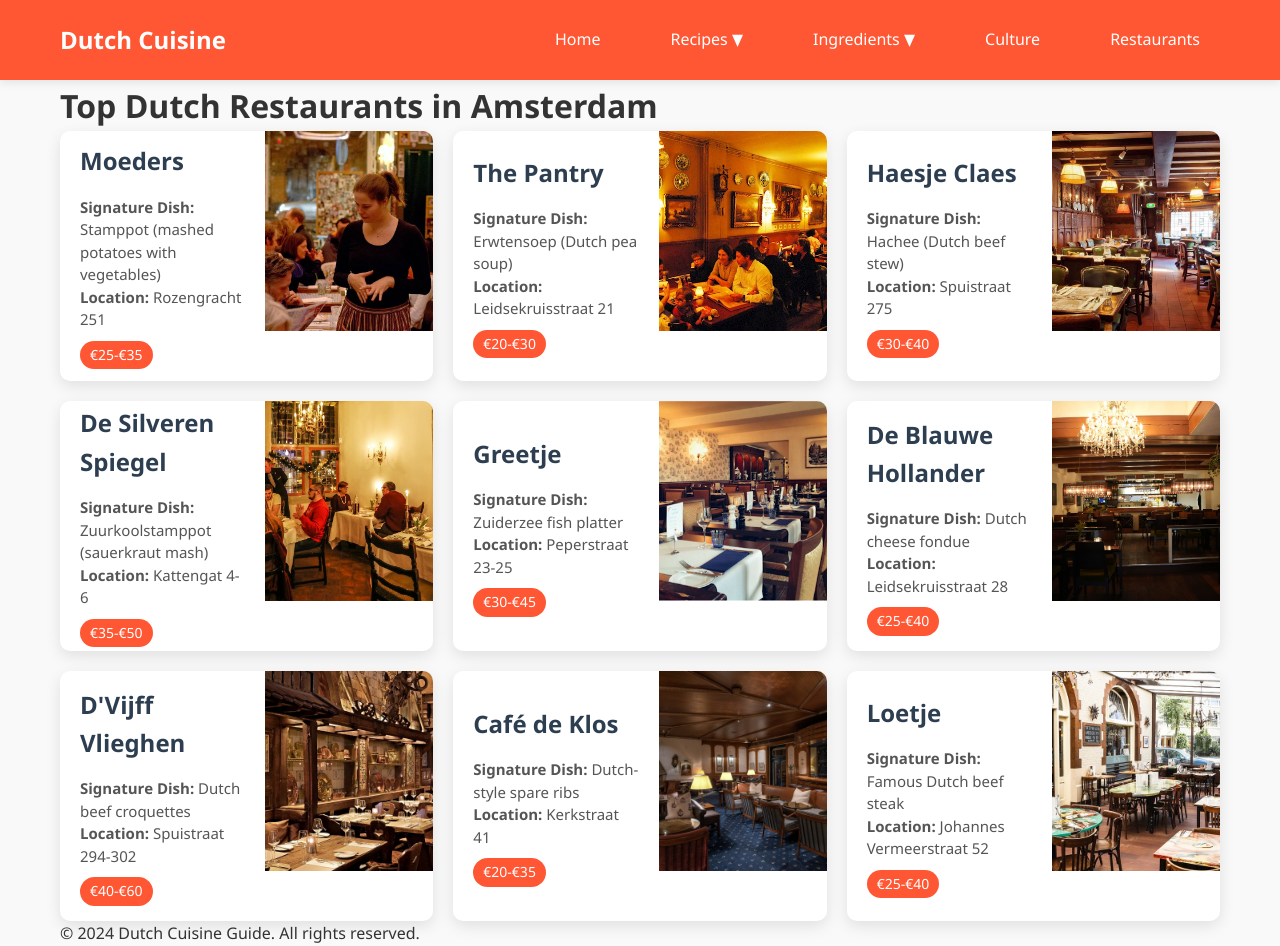
After one commit to iguisado228/holanda, a PHP site: template WEB/src/views/restaurants.php in a window 1280 px wide. The commit adds this page. Run offline with PHP 8.4, Linux system fonts and the light colour scheme; the template is opened without the code that fills it, so the values that code supplies are empty; some web fonts are replaced.

Commit message:
restaurants.php atala eginda

```diff
--- a/WEB/public/css/styles.css
+++ b/WEB/public/css/styles.css
@@ -874,3 +874,131 @@ body {
         max-height: 400px;
     }
 }
+
+/* Restaurant Grid Layout */
+.restaurants-grid {
+    display: grid;
+    grid-template-columns: repeat(auto-fit, minmax(350px, 1fr));
+    gap: 20px;
+    margin: 0 auto;
+    max-width: 1200px;
+}
+
+.restaurant-item {
+    width: 100%;
+}
+
+/* Restaurant Card Styles */
+.restaurant-card {
+    display: flex;
+    height: 250px;
+    background: white;
+    border-radius: 10px;
+    overflow: hidden;
+    box-shadow: 0 5px 15px rgba(0,0,0,0.1);
+    transition: all 0.3s ease;
+}
+
+.restaurant-card:hover {
+    transform: translateY(-5px);
+    box-shadow: 0 10px 20px rgba(0,0,0,0.15);
+}
+
+.restaurant-info {
+    flex: 1;
+    padding: 20px;
+    display: flex;
+    flex-direction: column;
+    justify-content: center;
+}
+
+.restaurant-img-container {
+    width: 45%;
+    overflow: hidden;
+}
+
+.restaurant-img {
+    width: 100%;
+    height: 100%;
+    object-fit: cover;
+    transition: transform 0.5s ease;
+}
+
+.restaurant-card:hover .restaurant-img {
+    transform: scale(1.05);
+}
+
+/* Text Styles */
+.card-title {
+    color: #2C3E50;
+    font-size: 1.5rem;
+    margin-bottom: 10px;
+}
+
+.card-text {
+    color: #555;
+    font-size: 1rem;
+    line-height: 1.5;
+}
+
+.price-tag {
+    display: inline-block;
+    background-color: #FF5733;
+    color: white;
+    padding: 5px 15px;
+    border-radius: 20px;
+    font-size: 1rem;
+    margin-top: 15px;
+    align-self: flex-start;
+}
+
+/* Responsive Design */
+@media (max-width: 768px) {
+    .restaurant-card {
+        flex-direction: column;
+        height: auto;
+    }
+
+    .restaurant-img {
+        height: 250px;
+    }
+}
+
+.restaurant-card {
+    transition: transform 0.3s ease, box-shadow 0.3s ease;
+    border: none;
+    overflow: hidden;
+    border-radius: 10px;
+}
+
+.restaurant-card:hover {
+    transform: translateY(-5px);
+    box-shadow: 0 10px 20px rgba(0,0,0,0.1);
+}
+
+.restaurant-img {
+    height: 200px;
+    object-fit: cover;
+    width: 100%;
+}
+
+.card-title {
+    color: #2C3E50;
+    font-weight: 600;
+    margin-bottom: 15px;
+}
+
+.card-text {
+    color: #555;
+    font-size: 15px;
+}
+
+.price-tag {
+    display: inline-block;
+    background-color: #FF5733;
+    color: white;
+    padding: 3px 10px;
+    border-radius: 20px;
+    font-size: 14px;
+    margin-top: 10px;
+}
--- a/WEB/src/views/parts/header.php
+++ b/WEB/src/views/parts/header.php
@@ -39,6 +39,7 @@
                     </div>
                 </div>
                 <a href="../views/culture.php">Culture</a>
+                <a href="../views/restaurants.php">Restaurants</a>
             </div>
         </div>
     </nav>
--- /dev/null
+++ b/WEB/src/views/restaurants.php
@@ -0,0 +1,161 @@
+<?php require_once 'parts/header.php';?>
+<body>
+    <div class="container">
+        <h1 class="text-center my-5">Top Dutch Restaurants in Amsterdam</h1>
+
+        <div class="restaurants-grid">
+            <!-- Restaurant 1 -->
+            <div class="restaurant-item">
+                <div class="restaurant-card">
+                    <div class="restaurant-info">
+                        <h3 class="card-title">Moeders</h3>
+                        <p class="card-text">
+                            <strong>Signature Dish:</strong> Stamppot (mashed potatoes with vegetables)<br>
+                            <strong>Location:</strong> Rozengracht 251
+                        </p>
+                        <span class="price-tag">€25-€35</span>
+                    </div>
+                    <div class="restaurant-img-container">
+                        <img src="../../public/img/moeders.jpg" class="restaurant-img" alt="Moeders Restaurant">
+                    </div>
+                </div>
+            </div>
+
+            <!-- Restaurant 2 -->
+            <div class="restaurant-item">
+                <div class="restaurant-card">
+                    <div class="restaurant-info">
+                        <h3 class="card-title">The Pantry</h3>
+                        <p class="card-text">
+                            <strong>Signature Dish:</strong> Erwtensoep (Dutch pea soup)<br>
+                            <strong>Location:</strong> Leidsekruisstraat 21
+                        </p>
+                        <span class="price-tag">€20-€30</span>
+                    </div>
+                    <div class="restaurant-img-container">
+                        <img src="../../public/img/pantry.jpg" class="restaurant-img" alt="The Pantry Restaurant">
+                    </div>
+                </div>
+            </div>
+
+            <!-- Restaurant 3 -->
+            <div class="restaurant-item">
+                <div class="restaurant-card">
+                    <div class="restaurant-info">
+                        <h3 class="card-title">Haesje Claes</h3>
+                        <p class="card-text">
+                            <strong>Signature Dish:</strong> Hachee (Dutch beef stew)<br>
+                            <strong>Location:</strong> Spuistraat 275
+                        </p>
+                        <span class="price-tag">€30-€40</span>
+                    </div>
+                    <div class="restaurant-img-container">
+                        <img src="../../public/img/haesje-claes.jpg" class="restaurant-img" alt="Haesje Claes Restaurant">
+                    </div>
+                </div>
+            </div>
+              <!-- Restaurant 4 -->
+              <div class="restaurant-item">
+                <div class="restaurant-card">
+                    <div class="restaurant-info">
+                        <h3 class="card-title">De Silveren Spiegel</h3>
+                        <p class="card-text">
+                            <strong>Signature Dish:</strong> Zuurkoolstamppot (sauerkraut mash)<br>
+                            <strong>Location:</strong> Kattengat 4-6
+                        </p>
+                        <span class="price-tag">€35-€50</span>
+                    </div>
+                    <div class="restaurant-img-container">
+                        <img src="../../public/img/silveren-spiegel.jpg" class="restaurant-img" alt="De Silveren Spiegel">
+                    </div>
+                </div>
+            </div>
+
+            <!-- Restaurant 5 -->
+            <div class="restaurant-item">
+                <div class="restaurant-card">
+                    <div class="restaurant-info">
+                        <h3 class="card-title">Greetje</h3>
+                        <p class="card-text">
+                            <strong>Signature Dish:</strong> Zuiderzee fish platter<br>
+                            <strong>Location:</strong> Peperstraat 23-25
+                        </p>
+                        <span class="price-tag">€30-€45</span>
+                    </div>
+                    <div class="restaurant-img-container">
+                        <img src="../../public/img/greetje.jpg" class="restaurant-img" alt="Restaurant Greetje">
+                    </div>
+                </div>
+            </div>
+
+            <!-- Restaurant 6 -->
+            <div class="restaurant-item">
+                <div class="restaurant-card">
+                    <div class="restaurant-info">
+                        <h3 class="card-title">De Blauwe Hollander</h3>
+                        <p class="card-text">
+                            <strong>Signature Dish:</strong> Dutch cheese fondue<br>
+                            <strong>Location:</strong> Leidsekruisstraat 28
+                        </p>
+                        <span class="price-tag">€25-€40</span>
+                    </div>
+                    <div class="restaurant-img-container">
+                        <img src="../../public/img/blauwe-hollander.jpg" class="restaurant-img" alt="De Blauwe Hollander">
+                    </div>
+                </div>
+            </div>
+
+            <!-- Restaurant 7 -->
+            <div class="restaurant-item">
+                <div class="restaurant-card">
+                    <div class="restaurant-info">
+                        <h3 class="card-title">D'Vijff Vlieghen</h3>
+                        <p class="card-text">
+                            <strong>Signature Dish:</strong> Dutch beef croquettes<br>
+                            <strong>Location:</strong> Spuistraat 294-302
+                        </p>
+                        <span class="price-tag">€40-€60</span>
+                    </div>
+                    <div class="restaurant-img-container">
+                        <img src="../../public/img/vijff-vlieghen.jpg" class="restaurant-img" alt="d'Vijff Vlieghen">
+                    </div>
+                </div>
+            </div>
+
+            <!-- Restaurant 8 -->
+            <div class="restaurant-item">
+                <div class="restaurant-card">
+                    <div class="restaurant-info">
+                        <h3 class="card-title">Café de Klos</h3>
+                        <p class="card-text">
+                            <strong>Signature Dish:</strong> Dutch-style spare ribs<br>
+                            <strong>Location:</strong> Kerkstraat 41
+                        </p>
+                        <span class="price-tag">€20-€35</span>
+                    </div>
+                    <div class="restaurant-img-container">
+                        <img src="../../public/img/cafe-de-klos.jpg" class="restaurant-img" alt="Café de Klos">
+                    </div>
+                </div>
+            </div>
+
+            <!-- Restaurant 9 -->
+            <div class="restaurant-item">
+                <div class="restaurant-card">
+                    <div class="restaurant-info">
+                        <h3 class="card-title">Loetje</h3>
+                        <p class="card-text">
+                            <strong>Signature Dish:</strong> Famous Dutch beef steak<br>
+                            <strong>Location:</strong> Johannes Vermeerstraat 52
+                        </p>
+                        <span class="price-tag">€25-€40</span>
+                    </div>
+                    <div class="restaurant-img-container">
+                        <img src="../../public/img/loetje.jpg" class="restaurant-img" alt="Restaurant Loetje">
+                    </div>
+                </div>
+            </div>
+        </div>
+    </div>
+    <?php require_once 'parts/footer.php'?>
+</body>
```
Also changed, not shown: WEB/public/img/blauwe-hollander.jpg (added), WEB/public/img/cafe-de-klos.jpg (added), WEB/public/img/greetje.jpg (added), WEB/public/img/haesje-claes.jpg (added), WEB/public/img/loetje.jpg (added), WEB/public/img/moeders.jpg (added), WEB/public/img/pantry.jpg (added), WEB/public/img/silveren-spiegel.jpg (added), WEB/public/img/vijff-vlieghen.jpg (added).
